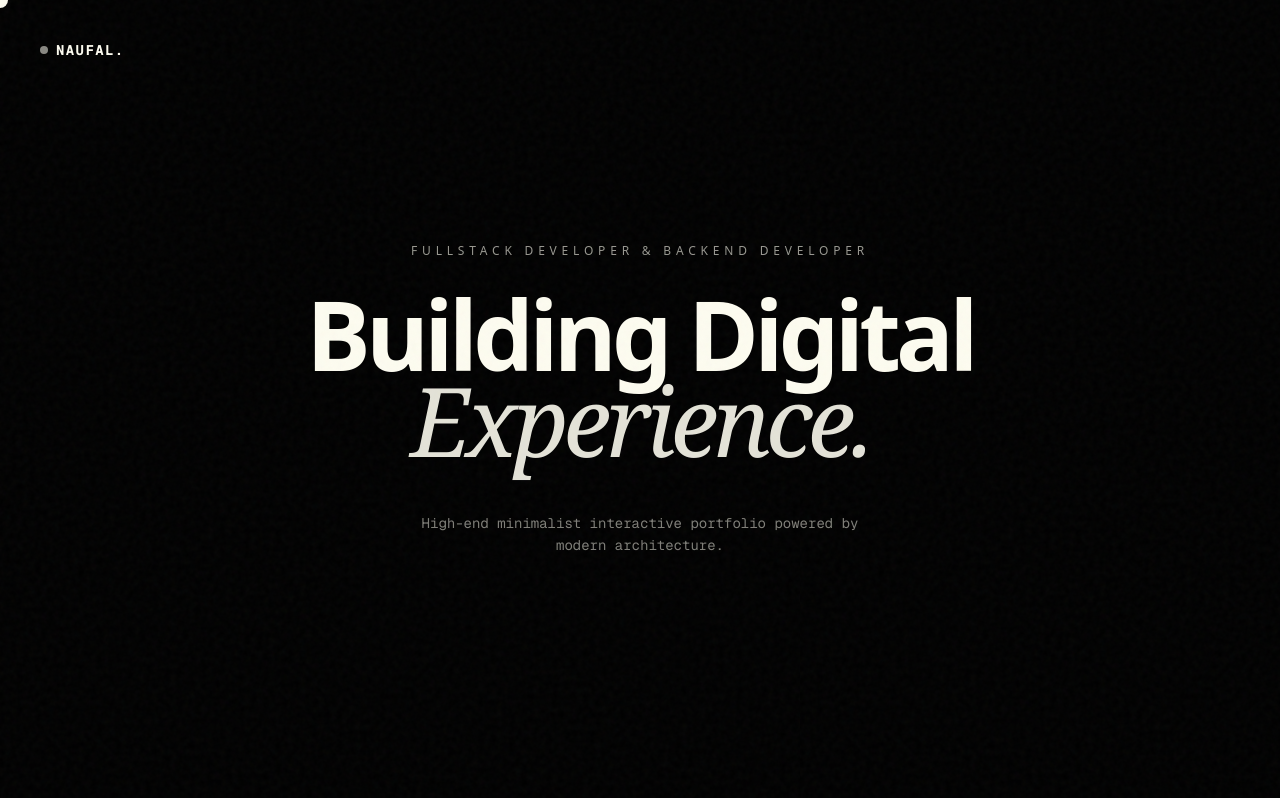
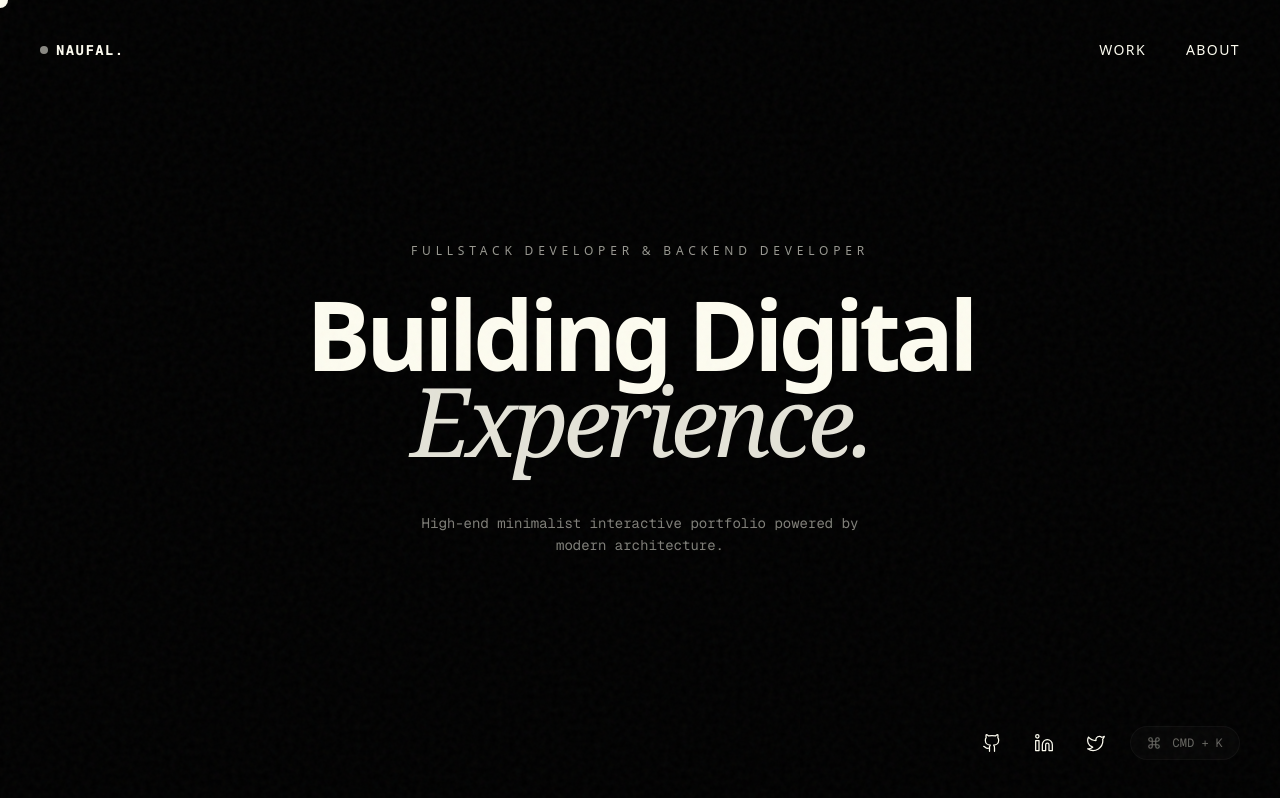
Before and after one commit to Kazeku-06/personal-porto, a Next.js app: page /en in a window 1280 px wide. Built offline with nearby package versions, Linux system fonts and the light colour scheme.

Commit message:
fix panel eor

```diff
--- a/app/[locale]/page.tsx
+++ b/app/[locale]/page.tsx
@@ -22,6 +22,7 @@ export default function Home() {
         duration: 1.2,
         ease: "power4.out",
         delay: 0.2,
+        clearProps: "all"
       })
         .from(
           roleRef.current,
@@ -30,6 +31,7 @@ export default function Home() {
             opacity: 0,
             duration: 1,
             ease: "power3.out",
+            clearProps: "all"
           },
           "-=0.8"
         )
@@ -40,6 +42,7 @@ export default function Home() {
             opacity: 0,
             duration: 1,
             ease: "power3.out",
+            clearProps: "all"
           },
           "-=0.6"
         )
@@ -51,6 +54,7 @@ export default function Home() {
             stagger: 0.1,
             duration: 0.8,
             ease: "power2.out",
+            clearProps: "all"
           },
           "-=0.5"
         );
@@ -109,7 +113,10 @@ export default function Home() {
           </a>
         </div>
 
-        <div className="cmd-prompt flex items-center gap-3 text-[10px] md:text-xs opacity-40 hover:opacity-100 transition-opacity font-mono bg-white/5 px-4 py-2 rounded-full border border-white/10 order-1 md:order-2 cursor-pointer">
+        <div
+          className="cmd-prompt flex items-center gap-3 text-[10px] md:text-xs opacity-40 hover:opacity-100 transition-opacity font-mono bg-white/5 px-4 py-2 rounded-full border border-white/10 order-1 md:order-2 cursor-pointer"
+          onClick={() => document.dispatchEvent(new KeyboardEvent('keydown', { key: 'k', metaKey: true }))}
+        >
           <Command size={14} />
           <span>CMD + K</span>
         </div>
```
